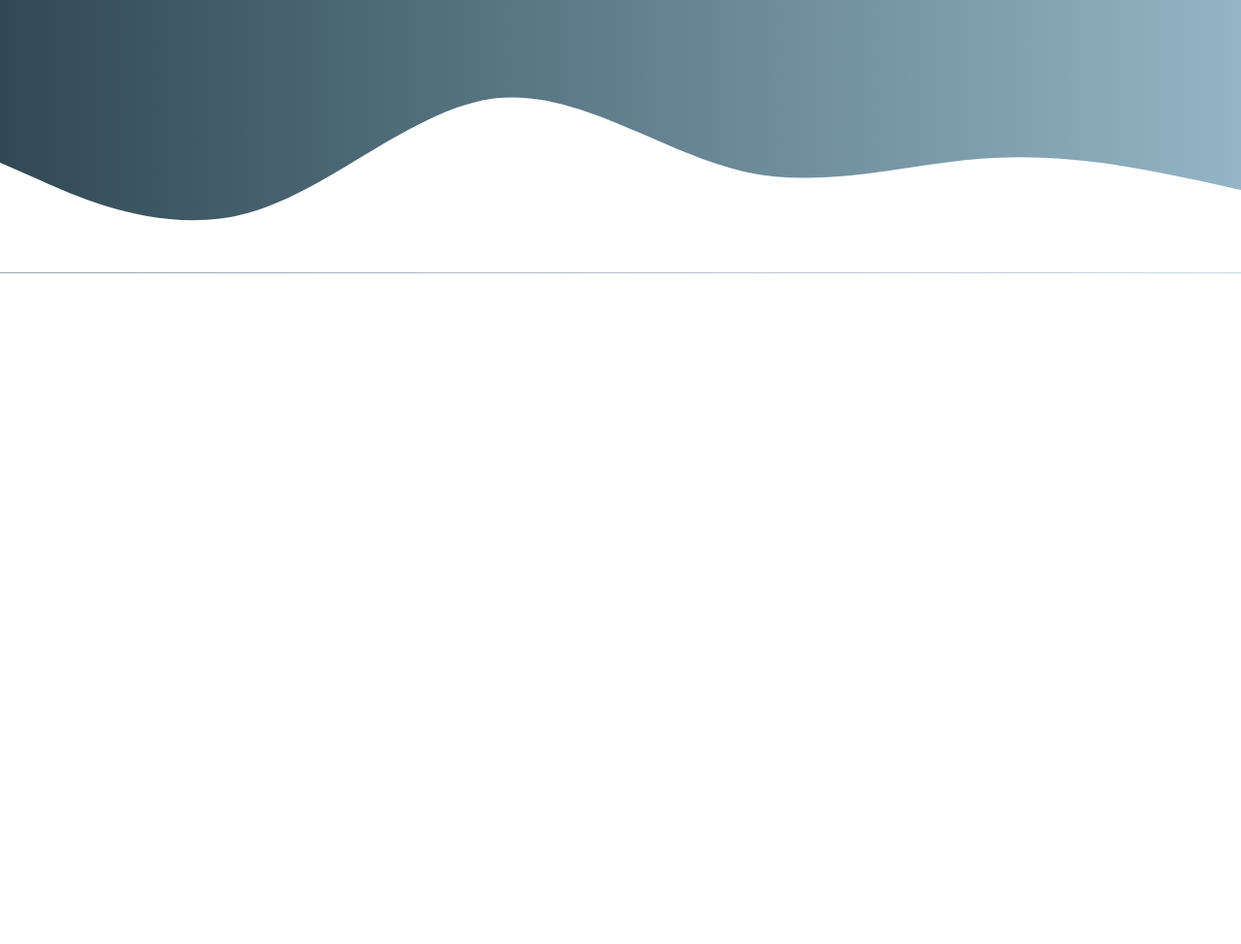
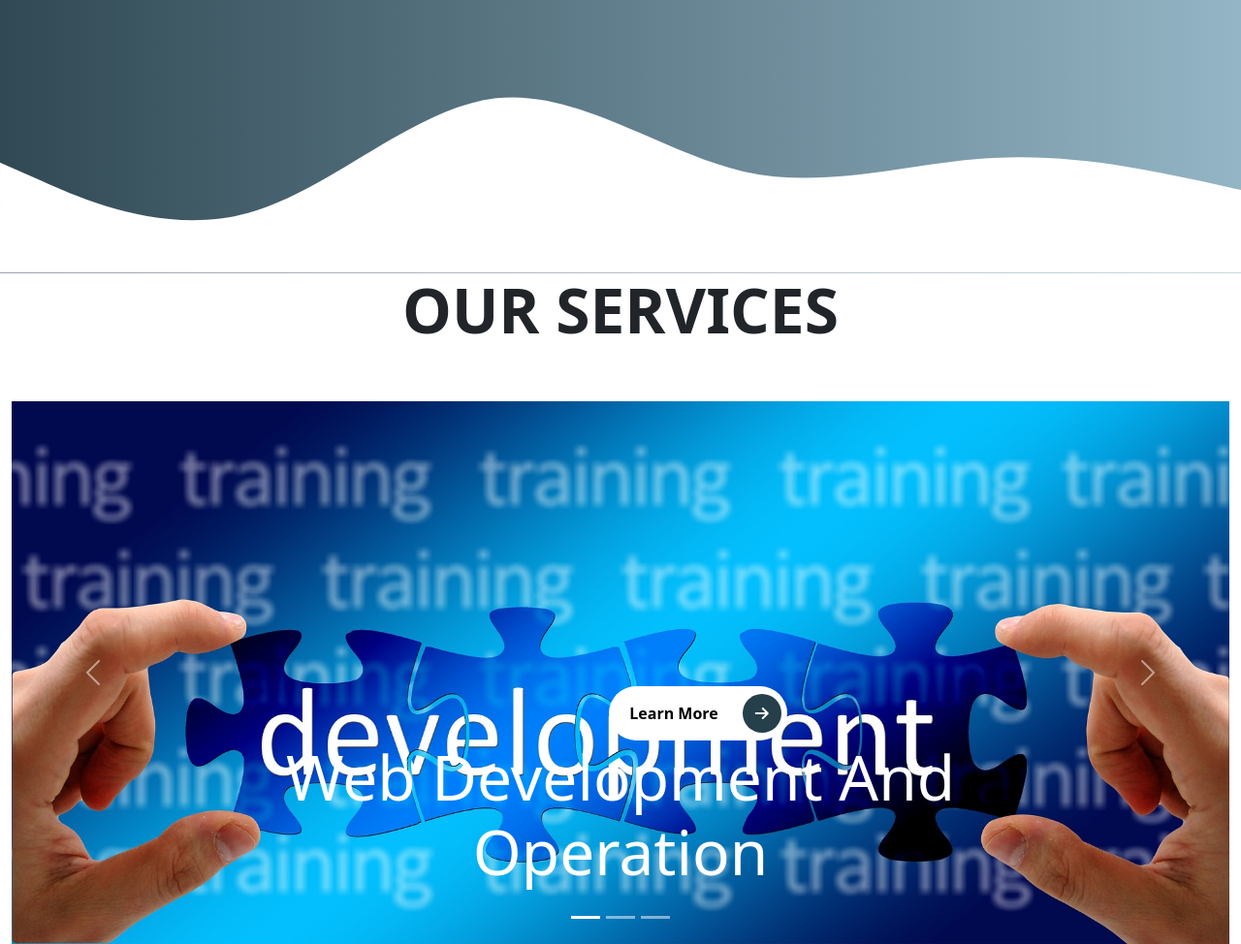
Before and after one commit to karem1035/Nile-Agency, a website: page bootstrap/index.html in a window 1280 px wide. Shown: the part 878-1852 px from the top of the page at 97% size. Before the commit the page ends 1160 px from the top, so only its background shows below. Drawn offline with nearby package versions, Linux system fonts and the light colour scheme.

Commit message:
services pic

```diff
--- a/bootstrap/index.html
+++ b/bootstrap/index.html
@@ -66,6 +66,68 @@
         </div>
         <svg xmlns="http://www.w3.org/2000/svg" viewBox="0 0 1440 320"><path fill="#ffffff" fill-opacity="1" d="M0,192L48,213.3C96,235,192,277,288,250.7C384,224,480,128,576,117.3C672,107,768,181,864,202.7C960,224,1056,192,1152,186.7C1248,181,1344,203,1392,213.3L1440,224L1440,320L1392,320C1344,320,1248,320,1152,320C1056,320,960,320,864,320C768,320,672,320,576,320C480,320,384,320,288,320C192,320,96,320,48,320L0,320Z"></path></svg>
       </section>
+      <!-- OUR SERVICES SECTION -->
+      <section class="our-service">
+        <div class="container">
+          <div class="row text-center mb-5">
+            <h1 class="display-3 fw-bold">OUR SERVICES</h1>
+          </div>
+        </div>
+        <div class="container-fluid">
+          <div class="row">
+            <div id="carouselExampleCaptions" class="carousel slide">
+              <div class="carousel-indicators">
+                <button type="button" data-bs-target="#carouselExampleCaptions" data-bs-slide-to="0" class="active" aria-current="true" aria-label="Slide 1"></button>
+                <button type="button" data-bs-target="#carouselExampleCaptions" data-bs-slide-to="1" aria-label="Slide 2"></button>
+                <button type="button" data-bs-target="#carouselExampleCaptions" data-bs-slide-to="2" aria-label="Slide 3"></button>
+              </div>
+              <div class="carousel-inner">
+                <div class="carousel-item active">
+                  <img src="./images/services/pic1.jpg" class="d-block w-100" alt="...">
+                  <div class="carousel-caption d-none d-md-block">
+                    <button type="button" class="rounded-pill btn-rounded">Learn More
+                      <span>
+                        <i class="fa-solid fa-arrow-right"></i>
+                      </span>
+                    </button>
+                    <p class="display-3">Web Development And Operation</p>
+                  </div>
+                </div>
+                <div class="carousel-item">
+                  <img src="./images/services/pic2.jpg" class="d-block w-100" alt="...">
+                  <div class="carousel-caption d-none d-md-block">
+                    <button type="button" class="rounded-pill btn-rounded">Learn More
+                      <span>
+                        <i class="fa-solid fa-arrow-right"></i>
+                      </span>
+                    </button>
+                    <p class="display-3">Digital Marketing</p>
+                  </div>
+                </div>
+                <div class="carousel-item">
+                  <img src="./images/services/pic3.jpg" class="d-block w-100" alt="...">
+                  <div class="carousel-caption d-none d-md-block">
+                    <button type="button" class="rounded-pill btn-rounded">Learn More
+                      <span>
+                        <i class="fa-solid fa-arrow-right"></i>
+                      </span>
+                    </button>
+                    <p class="display-3">Website Design</p>
+                  </div>
+                </div>
+              </div>
+              <button class="carousel-control-prev" type="button" data-bs-target="#carouselExampleCaptions" data-bs-slide="prev">
+                <span class="carousel-control-prev-icon" aria-hidden="true"></span>
+                <span class="visually-hidden">Previous</span>
+              </button>
+              <button class="carousel-control-next" type="button" data-bs-target="#carouselExampleCaptions" data-bs-slide="next">
+                <span class="carousel-control-next-icon" aria-hidden="true"></span>
+                <span class="visually-hidden">Next</span>
+              </button>
+            </div>
+          </div>
+        </div>
+      </section>
 
       <script src="https://cdn.jsdelivr.net/npm/@popperjs/core@2.11.8/dist/umd/popper.min.js" integrity="sha384-I7E8VVD/ismYTF4hNIPjVp/Zjvgyol6VFvRkX/vR+Vc4jQkC+hVqc2pM8ODewa9r" crossorigin="anonymous"></script>
       <script src="https://cdn.jsdelivr.net/npm/bootstrap@5.3.3/dist/js/bootstrap.min.js" integrity="sha384-0pUGZvbkm6XF6gxjEnlmuGrJXVbNuzT9qBBavbLwCsOGabYfZo0T0to5eqruptLy" crossorigin="anonymous"></script>
--- a/bootstrap/scss/components/_typography.scss
+++ b/bootstrap/scss/components/_typography.scss
@@ -19,3 +19,7 @@
         text-transform: none;
     }
 }
+// this is csss for service
+.display-3 {
+    font-weight: 'Poppins', sans-serif;
+}
```
Also changed, not shown: bootstrap/assets/css/style.css, bootstrap/images/services/.jpeg (added), bootstrap/images/services/img1.jpeg (added), bootstrap/images/services/img10.jpeg (added), bootstrap/images/services/img11.jpeg (added), bootstrap/images/services/img2.jpeg (added), bootstrap/images/services/img3.jpeg (added), bootstrap/images/services/img4.jpeg (added), bootstrap/images/services/img5.jpeg (added), bootstrap/images/services/img6.jpeg (added), bootstrap/images/services/img7.jpeg (added), bootstrap/images/services/img8.jpeg (added), bootstrap/images/services/img9.jpeg (added), bootstrap/images/services/pic1.jpg (added), 2 more files, 1 other file.
